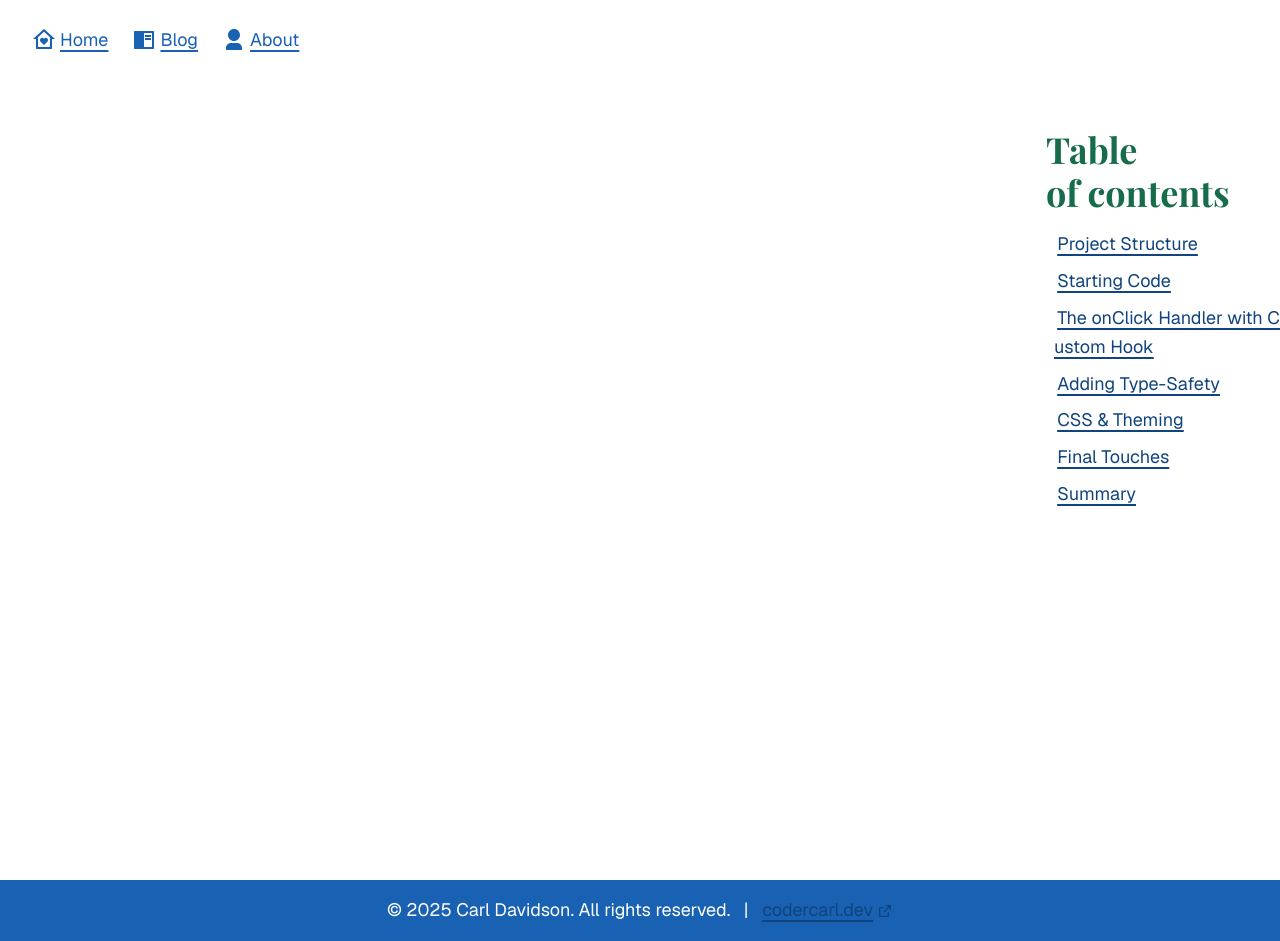
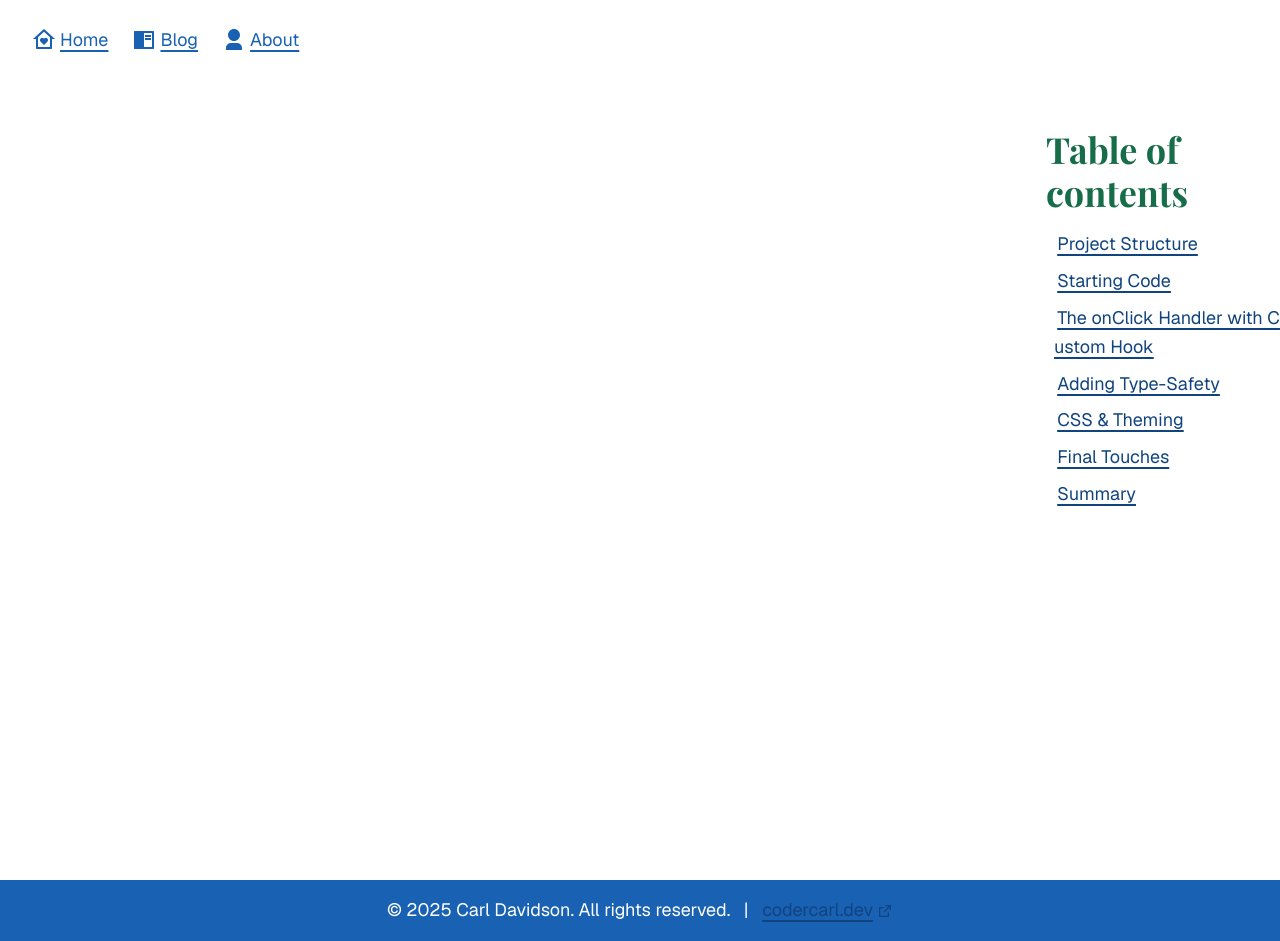
Before and after one commit to codercarl1243/react_components_system, a Next.js app: page /blog/design-system/buttons/sliders in a window 1280 px wide. Built offline with nearby package versions, Linux system fonts and the light colour scheme; a web font is replaced by a local one.

Commit message:
UPDATE prevent heading components from overflowing

```diff
--- a/app/styles/components/heading.css
+++ b/app/styles/components/heading.css
@@ -7,7 +7,7 @@
     color: var(--heading-color, var(--color-secondary-400));
 
     overflow-wrap: break-word;
-    text-wrap: balance;
+    text-wrap: auto;
     hyphens: auto;
 }
 
```
